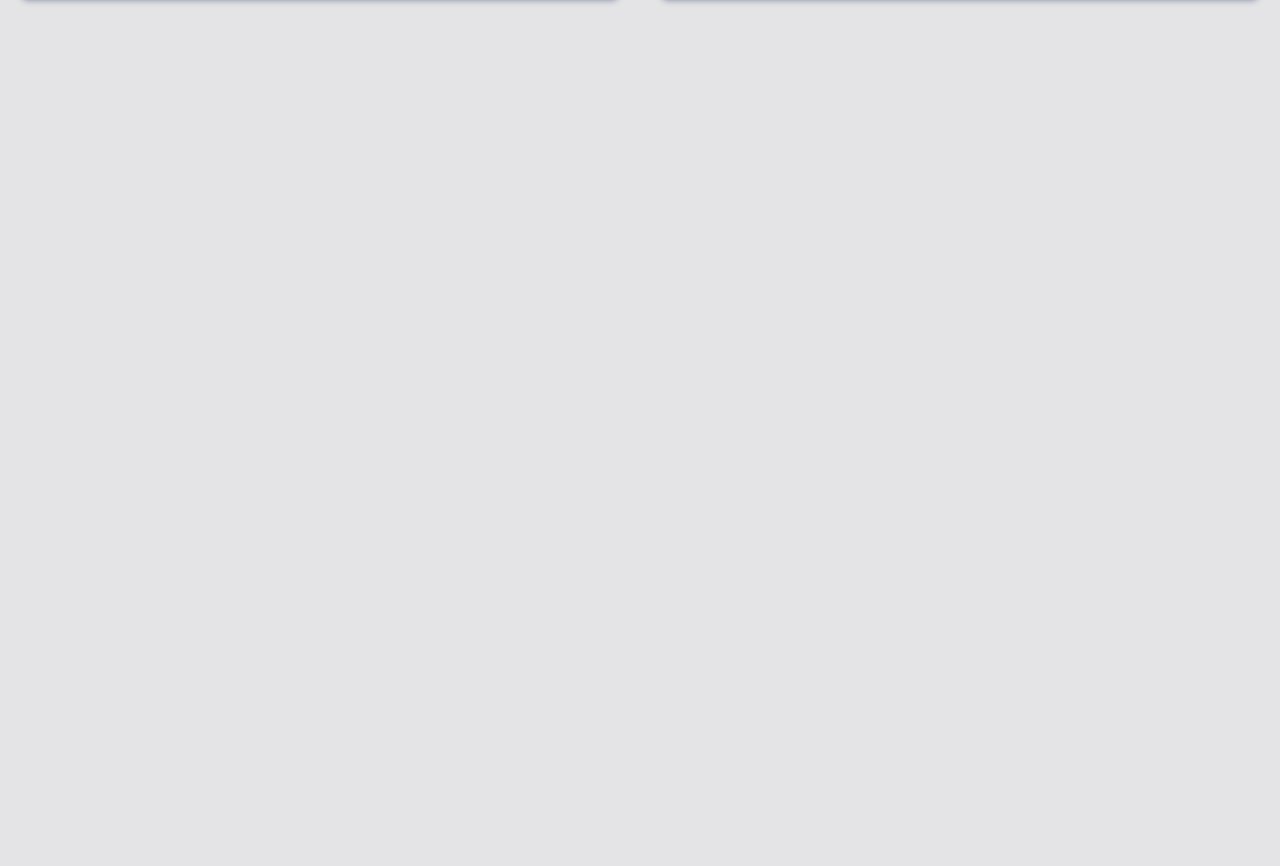
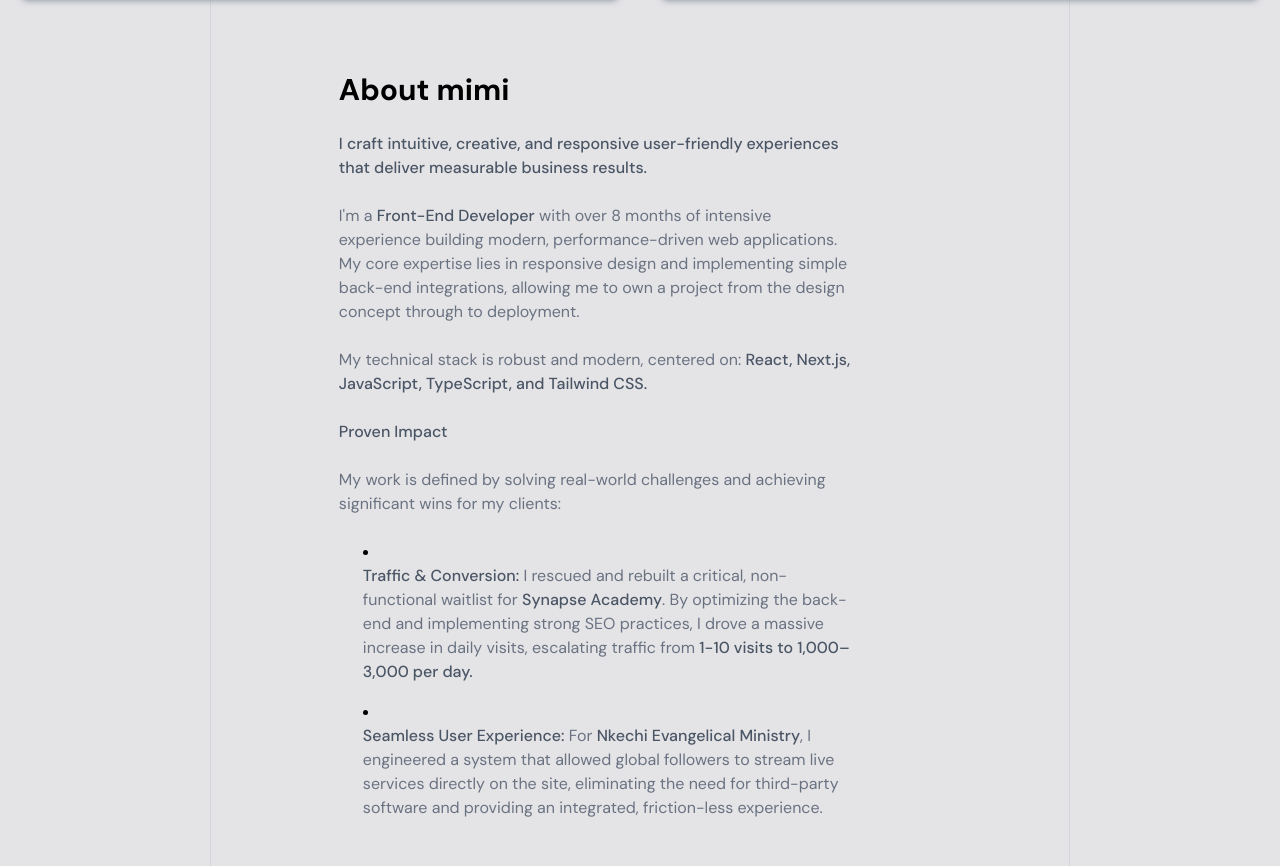
Before and after one commit to OkataMiracleDev/my_portfolio, a Next.js app: page / in a window 1280 px wide. Shown: the part 914-1780 px from the top of the page. Before the commit the page ends 932 px from the top, so only its background shows below. Built offline with nearby package versions, Linux system fonts and the light colour scheme.

Commit message:
feat: add about section and section heading component
Add new About section to Home page with professional introduction and achievements. Create reusable SectionHeading component for consistent section titles across the application.

```diff
--- /dev/null
+++ b/components/Helper/SectionHeading.tsx
@@ -0,0 +1,15 @@
+import React from 'react'
+
+type Props = {
+    heading: string;
+};
+
+const SectionHeading = ({heading}: Props) => {
+  return (
+    <div className='w-full'>
+        <h1 className='text-3xl font-bold'>{heading}</h1>
+    </div>
+  )
+}
+
+export default SectionHeading
--- /dev/null
+++ b/components/Home/About/About.tsx
@@ -0,0 +1,29 @@
+import SectionHeading from '@/components/Helper/SectionHeading'
+import React from 'react'
+
+const About = () => {
+  return (
+    <div className='absolute top-[170vh] translate-y-[-50%] lg:w-[40%]'>
+        <SectionHeading heading='About mimi' />
+        <div className='md:mt-6 space-y-6 '>
+            <p className='text-base font-medium text-gray-600'>I craft intuitive, creative, and responsive user-friendly experiences that deliver measurable business results.</p>
+            <p className='text-base font-normal text-gray-500'>I&apos;m a <span className='text-gray-600 font-medium'>Front-End Developer</span> with over 8 months of intensive experience building modern, performance-driven web applications. My core expertise lies in responsive design and implementing simple back-end integrations, allowing me to own a project from the design concept through to deployment.</p>
+            <p className='text-base font-normal text-gray-500'>My technical stack is robust and modern, centered on: <span className='text-gray-600 font-medium'>React, Next.js, JavaScript, TypeScript, and Tailwind CSS.</span></p>
+            <p className='text-gray-600 font-medium'>Proven Impact</p>
+            <p className='text-base font-normal text-gray-500'>My work is defined by solving real-world challenges and achieving significant wins for my clients:</p>
+            <div className='space-y-4'>
+                <li className='ml-6'>
+                    <p className='text-base font-normal text-gray-500'><span className='text-gray-600 font-medium'>Traffic & Conversion:</span> I rescued and rebuilt a critical, non-functional waitlist for <span className='text-gray-600 font-medium'>Synapse Academy</span>. By optimizing the back-end and implementing strong SEO practices, I drove a massive increase in daily visits, escalating traffic from <span className='text-gray-600 font-medium'>1-10 visits to 1,000–3,000 per day.</span></p>
+                </li>
+
+                <li className='ml-6'>
+                    <p className='text-base font-normal text-gray-500'><span className='text-gray-600 font-medium'>Seamless User Experience:</span> For <span className='text-gray-600 font-medium'>Nkechi Evangelical Ministry</span>, I engineered a system that allowed global followers to stream live services directly on the site, eliminating the need for third-party software and providing an integrated, friction-less experience.</p>
+                </li>
+            </div>
+
+        </div>
+    </div>
+  )
+}
+
+export default About
--- a/components/Home/Home.tsx
+++ b/components/Home/Home.tsx
@@ -1,12 +1,14 @@
 import React from 'react'
 import Hero from './Hero/Hero'
 import Projects from './Projects/Projects'
+import About from './About/About'
 
 const Home = () => {
   return (
-    <div className='overflow-hidden lg:px-32 lg:border-l-1 lg:border-r-1 border-gray-300'>
+    <div className='overflow-hidden lg:px-32 h-[600vh] lg:border-l-1 lg:border-r-1 border-gray-300'>
       <Hero />
       <Projects />
+      <About />
     </div>
   )
 }
```
